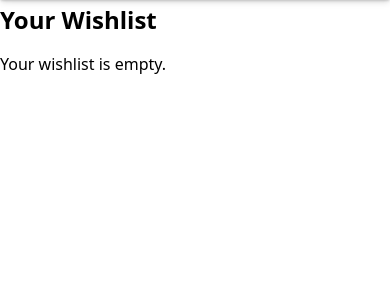
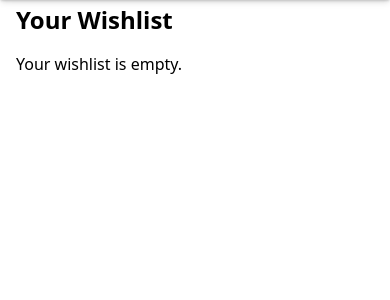
Before and after one commit to mherrera491/on_the_record, a Django app: page /wishlist/ in a window 390 px wide. Shown: the part 64-364 px from the top of the page. Run offline with Django 5.2, Linux system fonts and the light colour scheme; the visitor is signed in with stand-in values (Sample User, id 1); data comes from the database, SQL or seed files in the repository; data that the repository does not hold is empty; style sheets or scripts are compiled from the project's sources; some libraries are stand-ins or nearby versions.

Commit message:
added final wishlist styling

```diff
--- a/ontherecordshop/main_app/templates/wishlist/wishlist.html
+++ b/ontherecordshop/main_app/templates/wishlist/wishlist.html
@@ -1,4 +1,5 @@
 {% extends 'base.html' %} {% block content %}
+<div class="mx-auto max-w-2xl px-4 sm:px-6 sm:py-10 lg:max-w-7xl lg:px-8">
 <h2 class="text-2xl font-bold mb-4">Your Wishlist</h2>
 <div class="flex flex-wrap mt-0 grid grid-cols-1 gap-x-6 gap-y-10 sm:grid-cols-2 md:grid-cols-2 lg:grid-cols-4 xl:gap-x-8">
     {% if wishlist_items %}
```
